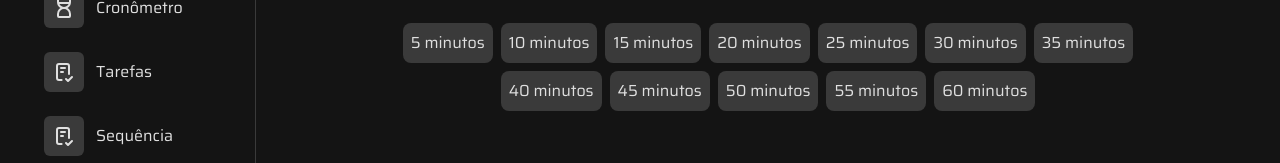
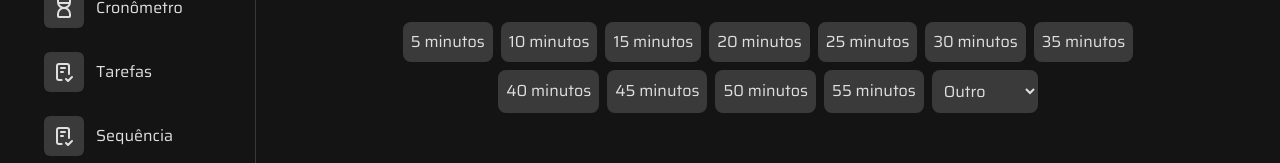
Before and after one commit to cauemorenghi14/pomodoro, a Next.js app: page /timer in a window 1280 px wide. Shown: the part 419-582 px from the top of the page. Built offline with nearby package versions, Linux system fonts and the light colour scheme.

Commit message:
feat: Adicionar rota sequencia e componente meses
Adiciona rota de sequencia

```diff
--- a/src/components/Relogios/Cronometro.tsx
+++ b/src/components/Relogios/Cronometro.tsx
@@ -13,7 +13,7 @@ const Cronometro = () => {
 
   useEffect(() => {
     if (contando) {
-        if (totalSegundos === 10) {
+        if (totalSegundos === 10000000000) {
             alert("O tempo acabou")
             setcontando(false)
         } else {
@@ -45,20 +45,20 @@ const Cronometro = () => {
       </div>
       <div className="flex gap-10">
         {btnPlay &&
-            <IconPlayerPlayFilled size={70} className="bg-cinzaSecundario text-textosClaros p-3 rounded-full cursor-pointer" onClick={() => {
+            <IconPlayerPlayFilled size={70} className="bg-vermelhoPrincipal text-begeSecundario p-3 rounded-full cursor-pointer" onClick={() => {
                 setcontando(true)
                 setbtnPlay(false)
                 setbtnPausa(true)
             }}/>
         }
         {btnPausa &&
-            <IconPlayerPauseFilled size={70} className="bg-cinzaSecundario text-textosClaros p-3 rounded-full cursor-pointer" onClick={() => {
+            <IconPlayerPauseFilled size={70} className="bg-vermelhoPrincipal text-begeSecundario p-3 rounded-full cursor-pointer" onClick={() => {
                 setcontando(false)
                 setbtnPausa(false)
                 setbtnPlay(true)
             }}/>
         }
-        <IconRotateClockwise size={70} className={`bg-cinzaSecundario text-textosClaros p-3 rounded-full ${totalSegundos === 0 ? 'cursor-not-allowed' : 'cursor-pointer'}`} onClick={() => {
+        <IconRotateClockwise size={70} className={`bg-vermelhoPrincipal text-begeSecundario p-3 rounded-full ${totalSegundos === 0 ? 'cursor-not-allowed' : 'cursor-pointer'}`} onClick={() => {
             settotalSegundos(0)
             setcontando(false)
             setbtnPausa(false)
--- a/src/components/Relogios/Timer.tsx
+++ b/src/components/Relogios/Timer.tsx
@@ -16,15 +16,16 @@ const Timer = () => {
   const [btnPlay, setbtnPlay] = useState<boolean>(false);
   const [btnRestart, setbtnRestart] = useState<boolean>(false);
 
-  const btnsMinutos = [5, 10, 15, 20, 25, 30, 35, 40, 45, 50, 55, 60]
+  const btnsMinutos = [5, 10, 15, 20, 25, 30, 35, 40, 45, 50, 55];
+  const selectHoras = [1, 1.5, 2, 2.5, 3, 3.5, 4, 4.5, 5, 5.5, 6, 6.5, 7];
 
   useEffect(() => {
     if (contando) {
       if (totalSegundos === 0) {
         alert("O tempo acabou");
         setcontando(false);
-        setbtnPausa(false)
-        setbtnRestart(false)
+        setbtnPausa(false);
+        setbtnRestart(false);
       } else {
         const timeout = setTimeout(() => {
           settotalSegundos(totalSegundos - 1);
@@ -59,7 +60,7 @@ const Timer = () => {
         {btnPlay && (
           <IconPlayerPlayFilled
             size={70}
-            className="bg-cinzaSecundario text-textosClaros p-3 rounded-full cursor-pointer"
+            className="bg-vermelhoPrincipal text-begeSecundario p-3 rounded-full cursor-pointer"
             onClick={() => {
               setcontando(true);
               setbtnPlay(false);
@@ -70,7 +71,7 @@ const Timer = () => {
         {btnPausa && (
           <IconPlayerPauseFilled
             size={70}
-            className="bg-cinzaSecundario text-textosClaros p-3 rounded-full cursor-pointer"
+            className="bg-vermelhoPrincipal text-begeSecundario p-3 rounded-full cursor-pointer"
             onClick={() => {
               setcontando(false);
               setbtnPausa(false);
@@ -78,10 +79,10 @@ const Timer = () => {
             }}
           />
         )}
-        {btnRestart &&
+        {btnRestart && (
           <IconRotateClockwise
             size={70}
-            className={`bg-cinzaSecundario text-textosClaros p-3 rounded-full ${
+            className={`bg-vermelhoPrincipal text-begeSecundario p-3 rounded-full ${
               totalSegundos === 0 ? "cursor-not-allowed" : "cursor-pointer"
             }`}
             onClick={() => {
@@ -89,28 +90,50 @@ const Timer = () => {
               setcontando(false);
               setbtnPausa(false);
               setbtnRestart(false);
-                setbtnPlay(false)
+              setbtnPlay(false);
             }}
           />
-        }
+        )}
       </div>
       <div className="flex gap-2 mt-5 flex-wrap justify-center w-4/5">
-        {btnsMinutos.map(item => (
+        {btnsMinutos.map((item) => (
           <button
             key={item}
             className="bg-cinzaSecundario text-textosClaros p-2 rounded-lg hover:bg-opacity-80"
             onClick={() => {
-                        settotalSegundos(item * 60)
-                        setbtnPausa(true)
-                        setbtnRestart(true)
-                        setcontando(true)
+              settotalSegundos(item * 60);
+              setbtnPausa(true);
+              setbtnRestart(true);
+              setcontando(true);
             }}
           >
             {item} minutos
           </button>
         ))}
-      </div>
-      <div>
+        <select
+          name="hour"
+          id="hour"
+          className="bg-cinzaSecundario text-textosClaros p-2 rounded-lg hover:bg-opacity-80"
+          onChange={(e) => {
+            const numero = Number(e.target.value)
+            settotalSegundos(numero * 3600);
+            setbtnPausa(true);
+            setbtnRestart(true);
+            setcontando(true);
+          }}
+        >
+          <option value="" selected disabled>
+            Outro
+          </option>
+          {selectHoras.map((item) => (
+            <option
+              key={item}
+              value={item}
+            >
+              {item} horas
+            </option>
+          ))}
+        </select>
       </div>
     </div>
   );
--- /dev/null
+++ b/src/components/Sequencia/EscolhaMeses.tsx
@@ -0,0 +1,34 @@
+import { IconCalendarEvent } from "@tabler/icons-react";
+
+const EscolaMeses = () => {
+
+  const meses = [
+    "Janeiro",
+    "Fevereiro",
+    "Março",
+    "Abril",
+    "Maio",
+    "Junho",
+    "Julho",
+    "Agosto",
+    "Setembro",
+    "Outubro",
+    "Novembro",
+    "Dezembro",
+  ];
+
+  return (
+    <div className="font-saira p-10 flex items-center justify-center">
+      <div className="px-28 flex flex-wrap gap-5 justify-center items-center">
+        {meses.map(mes => (
+            <button key={mes} className="flex flex-col items-center bg-cinzaSecundario text-textosClaros w-1/5 py-5 rounded-lg text-xl hover:bg-vermelhoPrincipal hover:text-begeSecundario">
+                <IconCalendarEvent size={40} />
+                {mes}
+            </button>
+        ))}
+      </div>
+    </div>
+  );
+};
+
+export default EscolaMeses;
--- a/src/pages/projetos/index.tsx
+++ b/src/pages/projetos/index.tsx
@@ -0,0 +1,9 @@
+const PaginaProjetos = () => {
+    return (
+        <div className="w-full bg-fundoPrincipal h-screen flex items-center justify-center font-saira flex-col">
+
+        </div>
+    );
+}
+
+export default PaginaProjetos;
--- a/src/pages/sequencia/index.tsx
+++ b/src/pages/sequencia/index.tsx
@@ -0,0 +1,17 @@
+import {IconCalendarEvent} from "@tabler/icons-react"
+import EscolaMeses from "@/components/Sequencia/EscolhaMeses";
+
+const PaginaSequencia = () => {
+    return (
+        <div className="w-full bg-fundoPrincipal h-screen flex items-center justify-center font-saira flex-col">
+            <h1 className="text-textosClaros text-5xl font-medium uppercase border-vermelhoPrincipal border-b-4 inline-block">
+                Selecione o mês
+            </h1>
+            <div className="">
+                <EscolaMeses />
+            </div>
+        </div>
+    );
+}
+
+export default PaginaSequencia;
--- a/src/pages/tarefas/index.tsx
+++ b/src/pages/tarefas/index.tsx
@@ -0,0 +1,9 @@
+const PaginaTarefas = () => {
+    return (
+        <div className="w-full bg-fundoPrincipal h-screen flex items-center justify-center font-saira flex-col">
+
+        </div>
+    );
+}
+
+export default PaginaTarefas;
```
Lines whose indentation alone changed are shown as unchanged.
